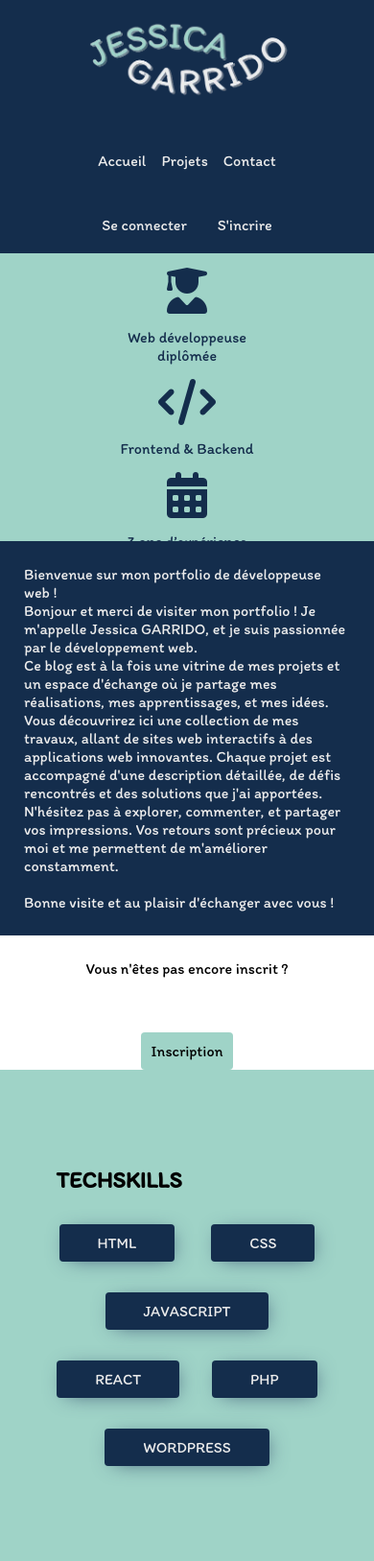
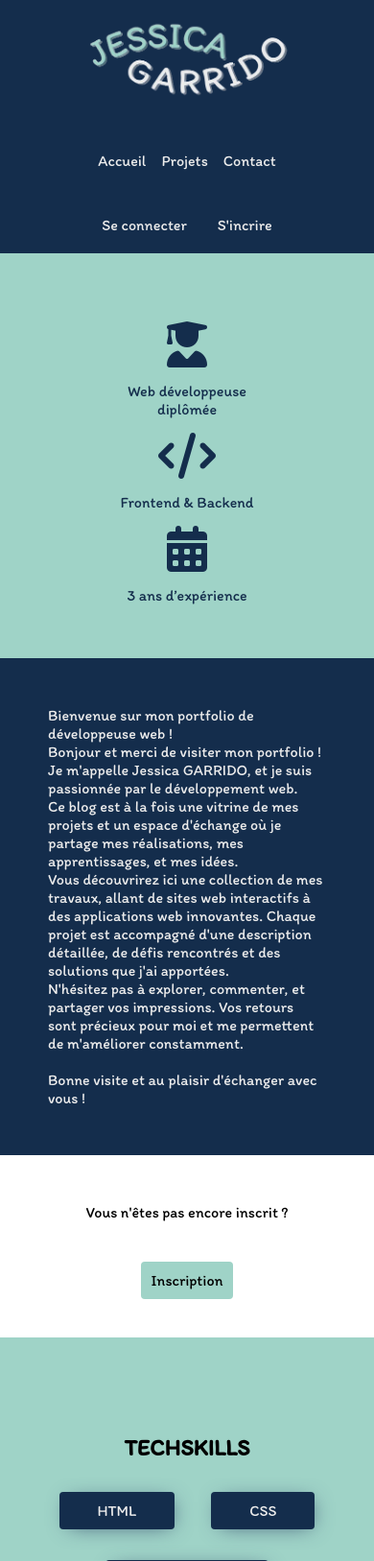
Before and after one commit to Wickacode/Blog-php, a PHP site: page /BLOG-PHP/public/index.php in a window 390 px wide. Shown: the top 1627 px of the page at 96% size. Run offline with PHP 8.4, Linux system fonts and the light colour scheme.

Commit message:
responsive page d'accueil

```diff
--- a/public/css/responsive.css
+++ b/public/css/responsive.css
@@ -1,4 +1,8 @@
-@media (max-width: 800px) {
+@media (max-width: 768px) {
+
+  h2 {
+    text-align: center;
+  }
   .nav-container {
     padding: 20px 10px;
     justify-content: center;
@@ -8,27 +12,28 @@
     font-size: 1em;
   }
 
-  #home-intro div {
+  section#home-intro {
+    height: 50vh;
+  }
+
+  section#home-intro div {
     flex-direction: column;
   }
 
-  #home-intro-text {
+  section#home-intro-text {
     flex-direction: column;
     margin: 0;
   }
 
-  #home-intro-text div {
+  section#home-intro-text div {
     width: 100%;
+    padding: 40px;
   }
 
-  #home-intro-text p {
-    margin: 25px;
+  section#home-intro-text p {
+    margin: 10px;
   }
-}
 
-/* Format mobile */
-@media (max-width: 400px) {
-  /* Page d'accueil */
   #skills {
     height: auto;
   }
@@ -50,7 +55,7 @@
     width: 100%;
   }
 
-  #home-projects .left-section img.project-home{
+  #home-projects .left-section img.project-home {
     height: 400px;
   }
 
```
Also changed, not shown: src/models/repository/ArticlesRepository.php (+4 -4 lines), src/models/repository/CommentsRepository.php (+4 -4 lines), src/models/repository/UsersRepository.php (+4 -4 lines), public/robot.txt (added).
